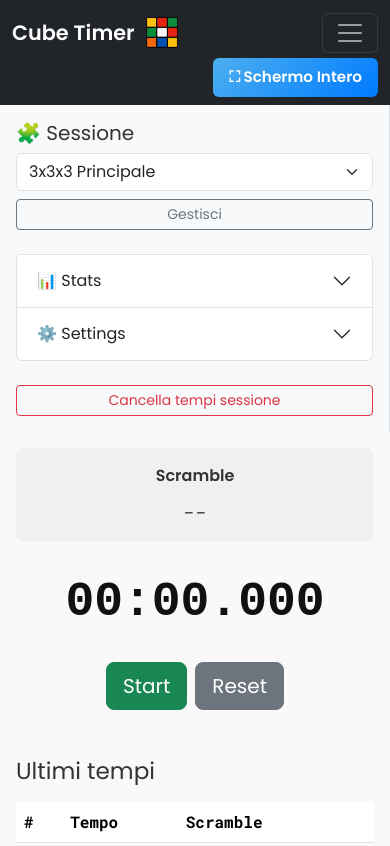
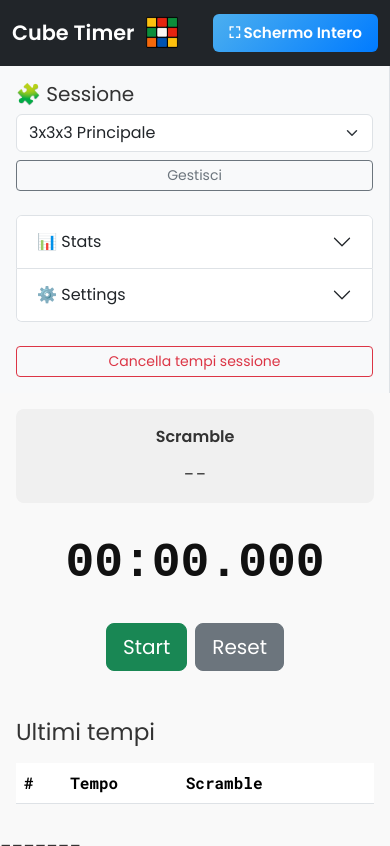
Before and after one commit to francyspin/CubeTimer, a plain HTML site: page index.html in a window 390 px wide. Shown: the top 846 px of the page. Drawn offline with nearby package versions, Linux system fonts and the light colour scheme.

Commit message:
Pulsante menu eliminato.html

```diff
--- a/index.html
+++ b/index.html
@@ -28,11 +28,6 @@
                 <span class="me-2">Cube Timer</span>
                 <img src="logo.png" alt="Logo Cube Timer" class="brand-logo">
             </a>
-
-            <button class="navbar-toggler" type="button" data-bs-toggle="collapse" data-bs-target="#navbarNav"
-                aria-controls="navbarNav" aria-expanded="false" aria-label="Toggle navigation">
-                <span class="navbar-toggler-icon"></span>
-            </button>
 
             <div class="ms-auto">
                 <button id="fullscreenBtn" class="btn-fullscreen">&#9974; Schermo Intero</button>
```
